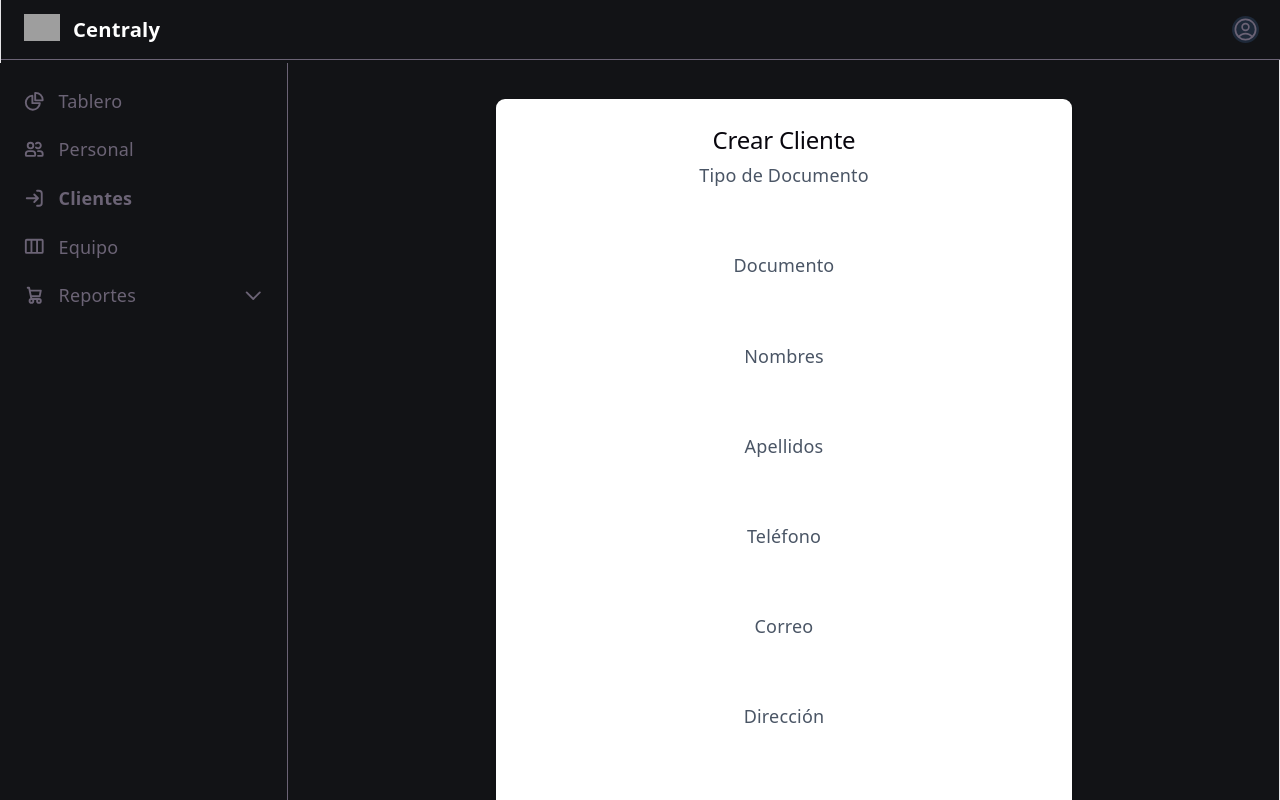
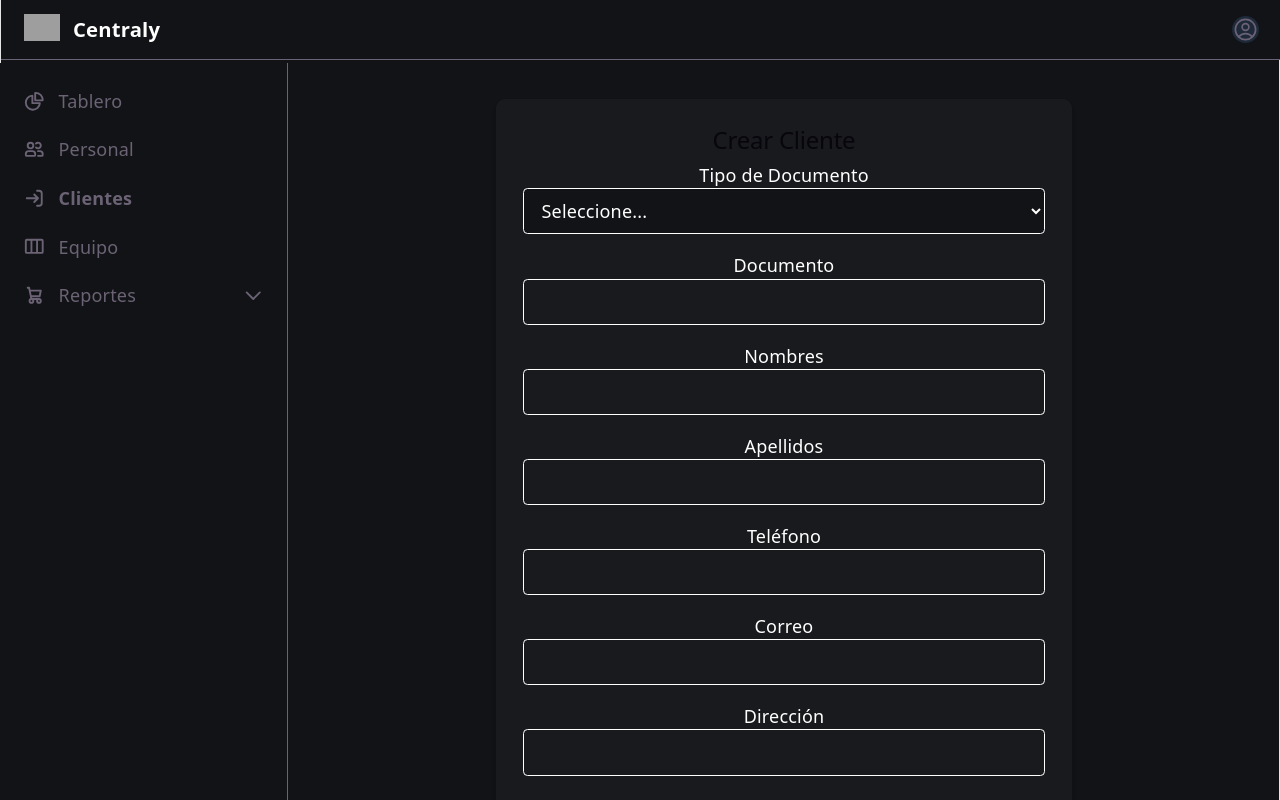
Before and after one commit to haiderTor/formativo, a React (Vite) app in the folder frontend/: page /clientes in a window 1280 px wide. Shown: the top 800 px of the page. Built offline with nearby package versions, Linux system fonts and the light colour scheme; grey boxes are pictures that could not be loaded; what @react-pdf/renderer would draw is missing.

Commit message:
cambios minimos interfaz

```diff
--- a/frontend/src/components/clientes/clientes.jsx
+++ b/frontend/src/components/clientes/clientes.jsx
@@ -60,17 +60,17 @@ export default function ClienteForm() {
   return (
     <form
       onSubmit={handleSubmit}
-      className="max-w-lg mx-auto bg-white shadow-md rounded-lg p-6 space-y-4"
+      className="max-w-lg mx-auto bg-[#191a1d] shadow-md rounded-lg p-6 space-y-4"
     >
-      <h2 className="text-xl font-bold text-gray-700">Crear Cliente</h2>
+      <h2 className="text-xl font-bold text-white">Crear Cliente</h2>
 
       <div>
-        <label className="block text-gray-600">Tipo de Documento</label>
+        <label className="block text-white">Tipo de Documento</label>
         <select
           name="tipo_documento"
           value={formData.tipo_documento}
           onChange={handleChange}
-          className="w-full border rounded px-3 py-2"
+          className="w-full border bg-[#121316] rounded px-3 py-2"
         >
           <option value="">Seleccione...</option>
           <option value="CC">Cédula de Ciudadanía</option>
@@ -80,7 +80,7 @@ export default function ClienteForm() {
       </div>
 
       <div>
-        <label className="block text-gray-600">Documento</label>
+        <label className="block text-white">Documento</label>
         <input
           type="text"
           name="documento"
@@ -91,7 +91,7 @@ export default function ClienteForm() {
       </div>
 
       <div>
-        <label className="block text-gray-600">Nombres</label>
+        <label className="block text-white">Nombres</label>
         <input
           type="text"
           name="nombres"
@@ -102,7 +102,7 @@ export default function ClienteForm() {
       </div>
 
       <div>
-        <label className="block text-gray-600">Apellidos</label>
+        <label className="block text-white">Apellidos</label>
         <input
           type="text"
           name="apellidos"
@@ -113,7 +113,7 @@ export default function ClienteForm() {
       </div>
 
       <div>
-        <label className="block text-gray-600">Teléfono</label>
+        <label className="block text-white">Teléfono</label>
         <input
           type="tel"
           name="telefono"
@@ -124,7 +124,7 @@ export default function ClienteForm() {
       </div>
 
       <div>
-        <label className="block text-gray-600">Correo</label>
+        <label className="block text-white">Correo</label>
         <input
           type="email"
           name="correo"
@@ -135,7 +135,7 @@ export default function ClienteForm() {
       </div>
 
       <div>
-        <label className="block text-gray-600">Dirección</label>
+        <label className="block text-white">Dirección</label>
         <input
           type="text"
           name="direccion"
@@ -146,7 +146,7 @@ export default function ClienteForm() {
       </div>
 
       <div>
-        <label className="block text-gray-600">Ciudad</label>
+        <label className="block text-white">Ciudad</label>
         <input
           type="text"
           name="ciudad"
--- a/frontend/src/components/principal/principal.jsx
+++ b/frontend/src/components/principal/principal.jsx
@@ -93,7 +93,6 @@ export default function Navegacion() {
             </nav>
 
             {/* --- BARRA LATERAL (SIDEBAR) --- */}
-            {/* Se añade pt-14 para que comience justo debajo de la barra superior */}
             <aside
                 className={`fixed top-0 left-0 z-40 w-64 h-screen pt-14 transition-transform sm:translate-x-0 ${isSidebarOpen ? "translate-x-0" : "-translate-x-full"}`}
                 aria-label="Sidebar"
```
Also changed, not shown: 1 other file (tests, documents, lock files or other folders).
